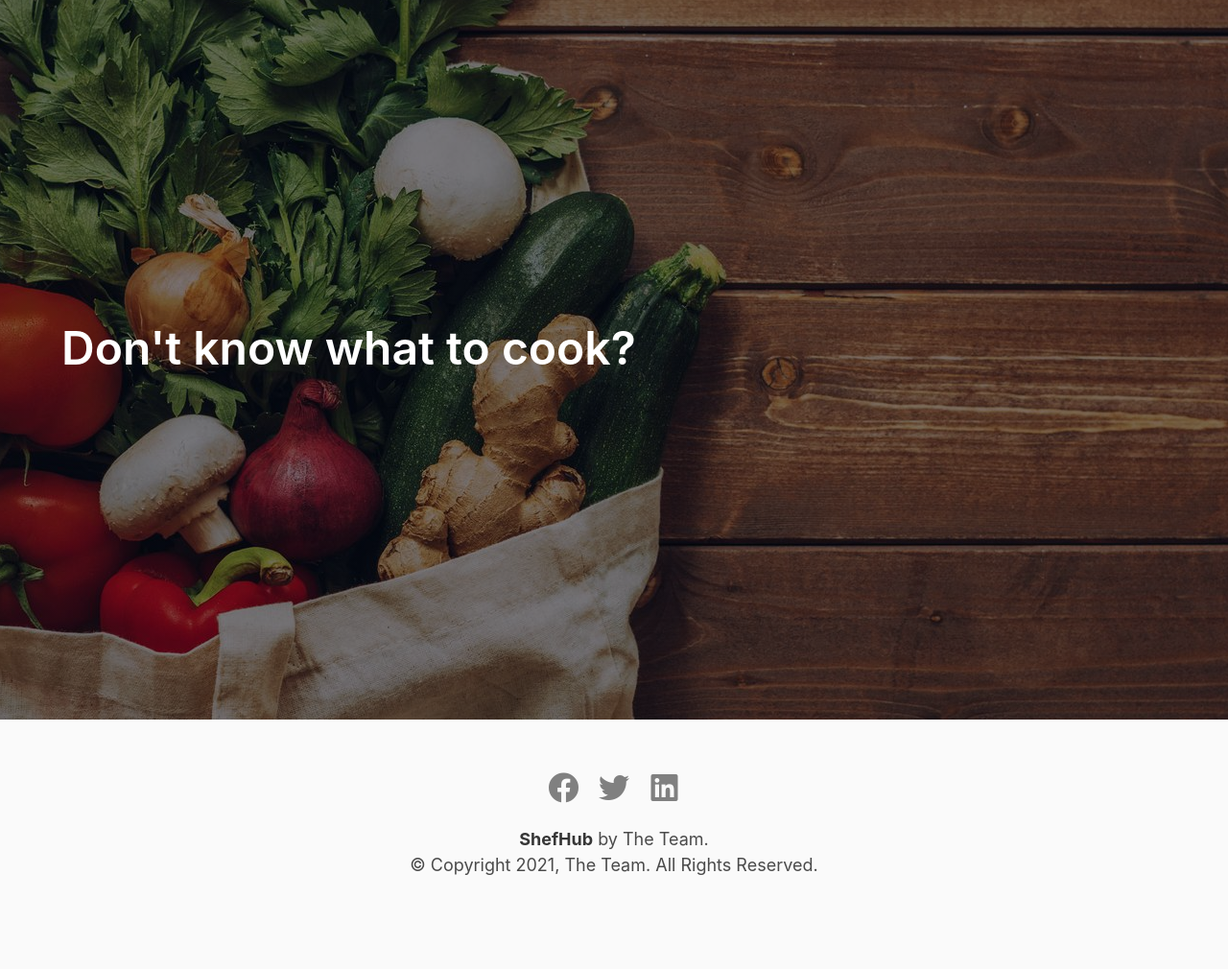
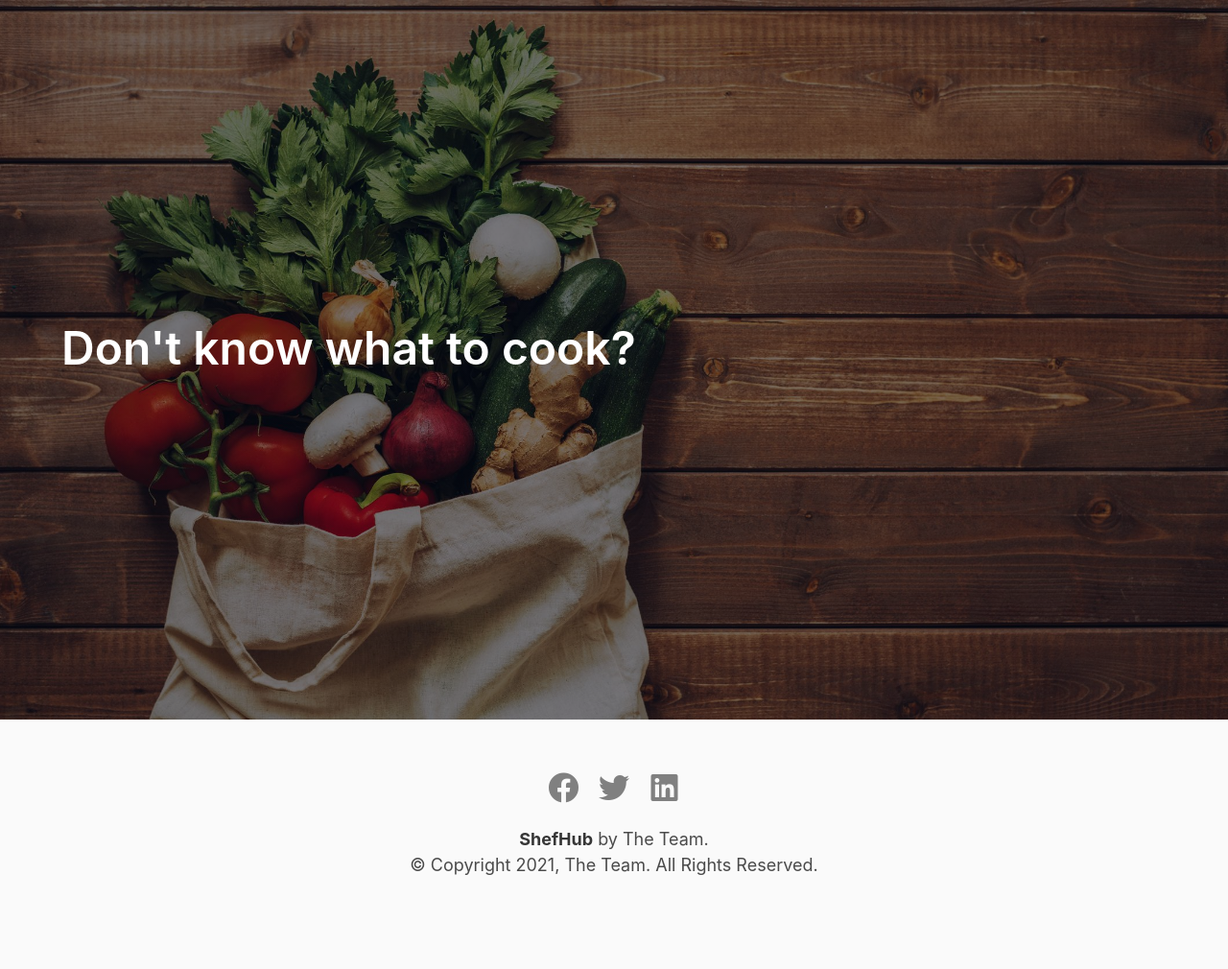
Before and after one commit to GabPua/CCAPDEV_Project, a PHP site: page / in a window 1280 px wide. Shown: the part 80-1090 px from the top of the page at 96% size. Run offline with PHP 8.4, Linux system fonts and the light colour scheme.

Commit message:
add(): parallax class

```diff
--- a/frontend/custom.css
+++ b/frontend/custom.css
@@ -53,3 +53,11 @@ header .navbar-brand img {
 header .navbar-brand .navbar-item {
     padding-top: 0;
 }
+
+.parallax {
+    /* Create the parallax scrolling effect */
+    background-attachment: fixed;
+    background-position: center;
+    background-repeat: no-repeat;
+    background-size: cover;
+  }
--- a/frontend/index.html
+++ b/frontend/index.html
@@ -51,7 +51,7 @@
         </header>
 
         <main>
-            <div class='is-fullhd fill page-height' id='homebg'>
+            <div class='is-fullhd fill page-height parallax' id='homebg'>
                 <div class='container content is-large'>
                     <h1 class='title white'>Don't know what to cook?</h1>
                 </div>
```
